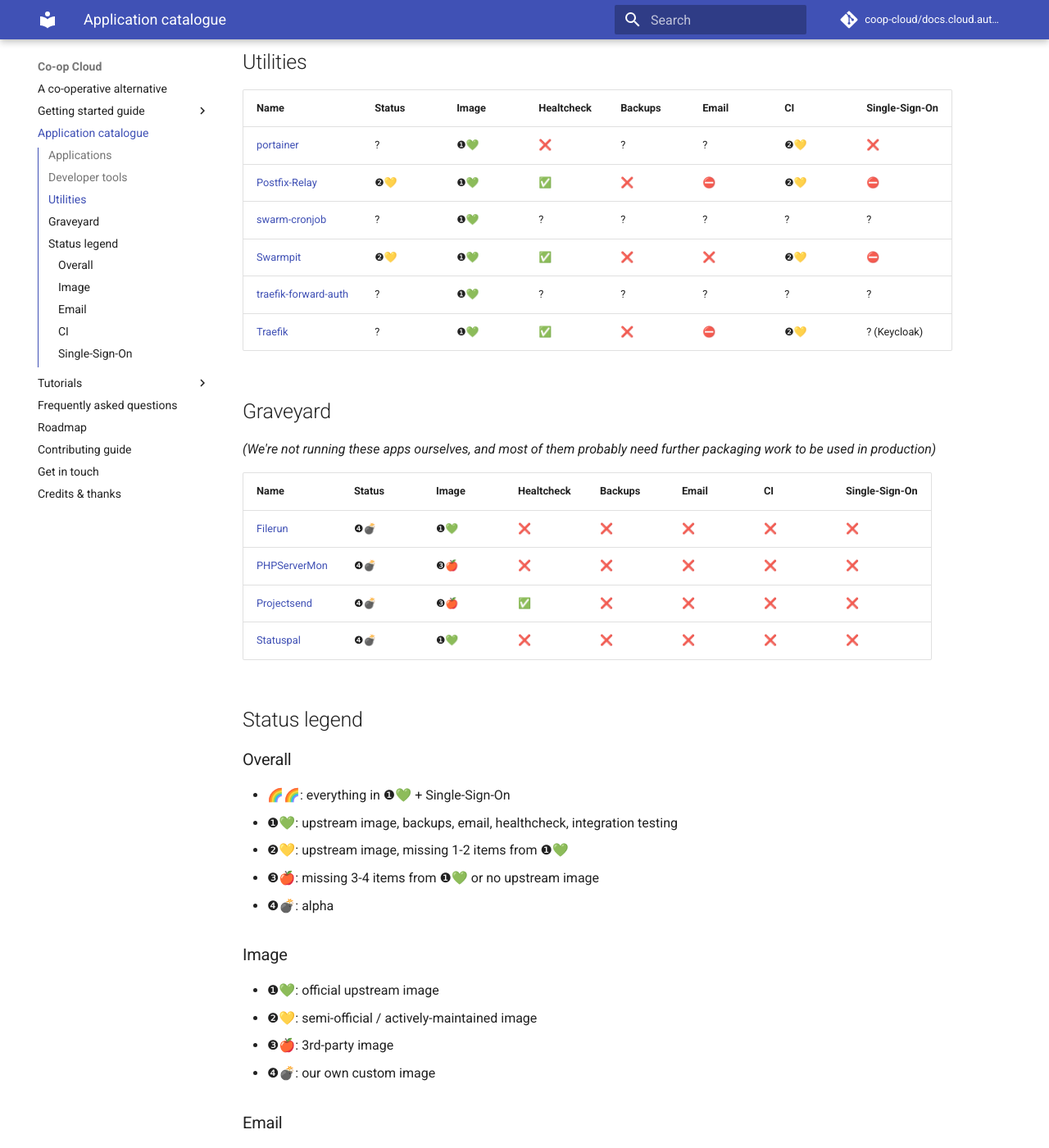
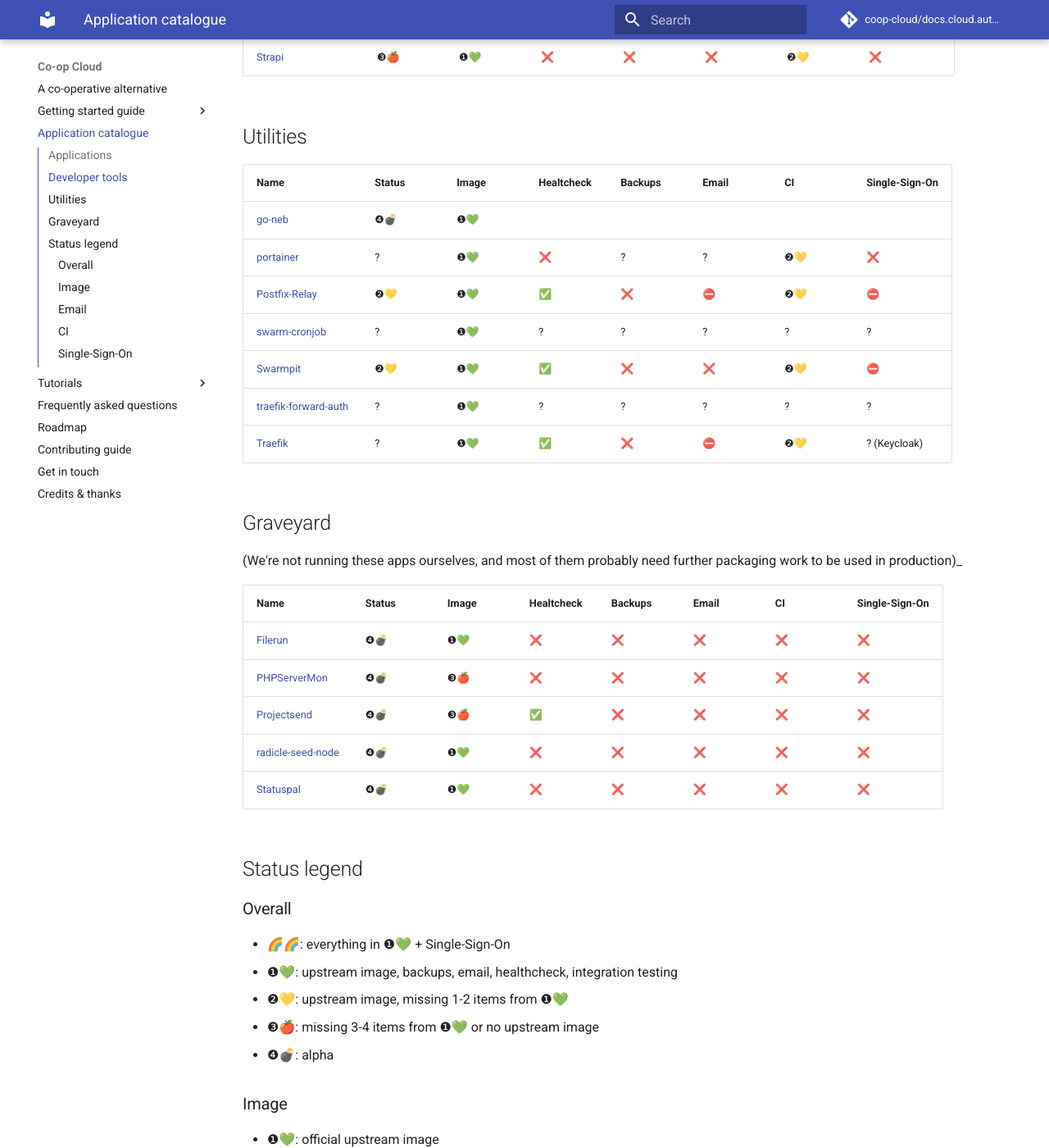
Before and after one commit to mayel/docs.coopcloud.tech, an MkDocs documentation site: the page built from docs/apps.md, in a window 1280 px wide and 1400 px high, scrolled down 1701 px. Shown: the whole window at 82% size. Built offline with MkDocs 1.6.1 and Material for MkDocs 9.7.7, drawn with Linux system fonts in a browser that asks for light colours; some of the changed text lies outside the part shown.

```diff
--- a/docs/apps.md
+++ b/docs/apps.md
@@ -20,7 +20,7 @@ Manual edits will be over-written the next time that script is run.
 | [Custom HTML](https://git.autonomic.zone/coop-cloud/custom-html) | ❷💛 | ❶💚 | ❌ | ❌ | ⛔ | ❷💛 | ❌ |
 | [Filestash](https://git.autonomic.zone/coop-cloud/filestash) | ❹💣 | ❶💚 | ❌ | ❌ | ❌ | ❌ | ❌ |
 | [H5ai](https://git.autonomic.zone/coop-cloud/h5ai) | ❸🍎 | ❸🍎 | ✅ | ❌ | ⛔ | ❌ | ❌ |
-| [Invoiceninja](https://git.autonomic.zone/coop-cloud/invoiceninja) | ❹💣 | ❶💚 | ❌ | ❌ | ? | ❌ | ? |
+| [Invoiceninja](https://git.autonomic.zone/coop-cloud/invoiceninja) | ❹💣 | ❸🍎 | ❌ | ❌ | ? | ❌ | ? |
 | [keycloak](https://git.autonomic.zone/coop-cloud/keycloak) | ❷💛 | ❶💚 | ✅ | ? | ❸🍎 | ❷💛 | ⛔ |
 | [Keyoxide](https://git.autonomic.zone/coop-cloud/keyoxide) | ❷💛 | ❶💚 | ✅ | ❌ | ⛔ | ❷💛 | ⛔ |
 | [Kimai](https://git.autonomic.zone/coop-cloud/kimai) | ? | ❷💛 | ❌ | ❌ | ❌ | ❷💛 | ❌ |
@@ -52,6 +54,7 @@ Manual edits will be over-written the next time that script is run.
 
 | **Name** | **Status** | **Image** | **Healtcheck** | **Backups** | **Email** | **CI** | **Single-Sign-On** |
 | --- | --- | --- | --- | --- | --- | --- | --- |
+| [go-neb](https://git.autonomic.zone/coop-cloud/go-neb) | ❹💣 | ❶💚 |  |  |  |  |  |
 | [portainer](https://git.autonomic.zone/coop-cloud/portainer) | ? | ❶💚 | ❌ | ? | ? | ❷💛 | ❌ |
 | [Postfix-Relay](https://git.autonomic.zone/coop-cloud/postfix-relay) | ❷💛 | ❶💚 | ✅ | ❌ | ⛔ | ❷💛 | ⛔ |
 | [swarm-cronjob](https://git.autonomic.zone/coop-cloud/swarm-cronjob) | ? | ❶💚 | ? | ? | ? | ? | ? |
@@ -61,14 +64,14 @@ Manual edits will be over-written the next time that script is run.
 
 ## Graveyard
 
-_(We're not running these apps ourselves, and most of them probably need further
-packaging work to be used in production)_
+(We're not running these apps ourselves, and most of them probably need further packaging work to be used in production)_
 
 | **Name** | **Status** | **Image** | **Healtcheck** | **Backups** | **Email** | **CI** | **Single-Sign-On** |
 | --- | --- | --- | --- | --- | --- | --- | --- |
 | [Filerun](https://git.autonomic.zone/coop-cloud/filerun) | ❹💣 | ❶💚 | ❌ | ❌ | ❌ | ❌ | ❌ |
 | [PHPServerMon](https://git.autonomic.zone/coop-cloud/phpservermon) | ❹💣 | ❸🍎 | ❌ | ❌ | ❌ | ❌ | ❌ |
 | [Projectsend](https://git.autonomic.zone/coop-cloud/projectsend) | ❹💣 | ❸🍎 | ✅ | ❌ | ❌ | ❌ | ❌ |
+| [radicle-seed-node](https://git.autonomic.zone/coop-cloud/radicle-seed-node) | ❹💣 | ❶💚 | ❌ | ❌ | ❌ | ❌ | ❌ |
 | [Statuspal](https://git.autonomic.zone/coop-cloud/statuspal) | ❹💣 | ❶💚 | ❌ | ❌ | ❌ | ❌ | ❌ |
 
 ## Status legend
```
Also changed, not shown: other parts of docs/apps.md (+2 -0 lines).
